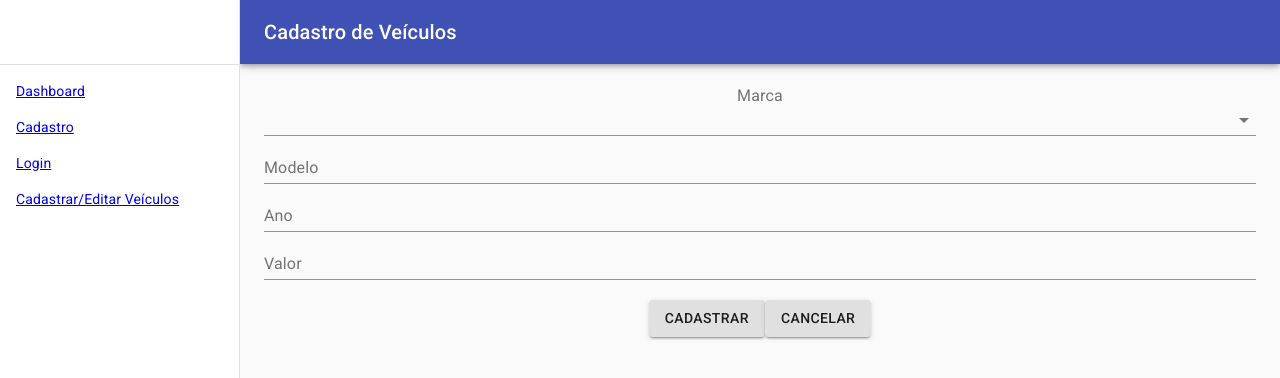
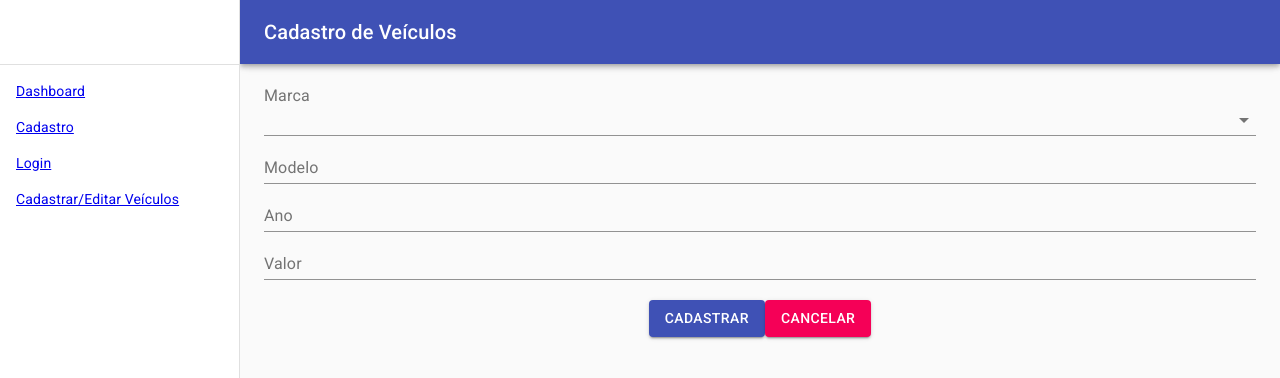
Before and after one commit to CaelumAulas/aceleratw-turma1-grupo1, a React (Create React App) app: page /cadastro-veiculo in a window 1280 px wide. Shown: the top 378 px of the page. Built offline with nearby package versions, Linux system fonts and the light colour scheme.

Commit message:
insert div on option select

```diff
--- a/src/containers/VehiclesAddForm/VehiclesAddForm.js
+++ b/src/containers/VehiclesAddForm/VehiclesAddForm.js
@@ -24,19 +24,25 @@ const rows = [
 
 const VehiclesAddForm = () => (
   <form className="vehiclesAddForm" noValidate autoComplete="off">
-    <div className="vehiclesAddForm--inputs">
+    <div className="vehiclesAddForm--select">
         <InputLabel id="standard-basic">Marca</InputLabel>
         <Select id="standard-basic" label="Marca">
             {rows.map((row) => {
                 return <MenuItem value={row.index}>{row.vehicle}</MenuItem>;
             })}
         </Select>
+    </div>
+    <div className="vehiclesAddForm--inputs">
         <TextField id="standard-basic" label="Modelo" />
         <TextField id="standard-basic" label="Ano" />
         <TextField id="standard-basic" label="Valor" />
     </div>
-    <Button variant="contained">Cadastrar</Button>
-    <Button variant="contained">Cancelar</Button>
+    <Button variant="contained" color="primary">
+        Cadastrar
+    </Button>
+    <Button variant="contained" color="secondary">
+        Cancelar
+    </Button>
   </form>
 )
 
--- a/src/containers/VehiclesAddForm/style.css
+++ b/src/containers/VehiclesAddForm/style.css
@@ -3,3 +3,9 @@
   flex-direction: column;
   margin-bottom: 20px;
 }
+
+.vehiclesAddForm--select {
+  text-align: left;
+  display: flex;
+  flex-direction: column;
+}
```
